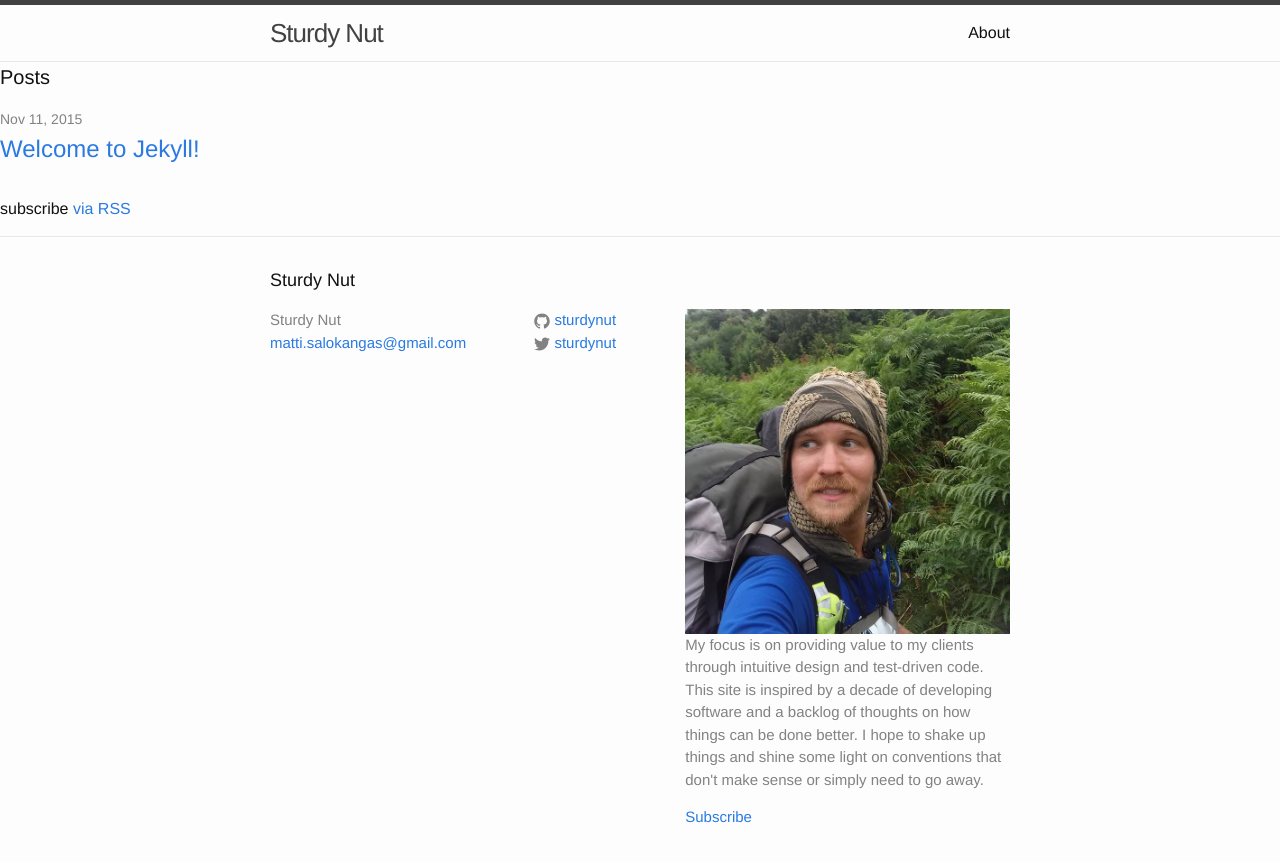
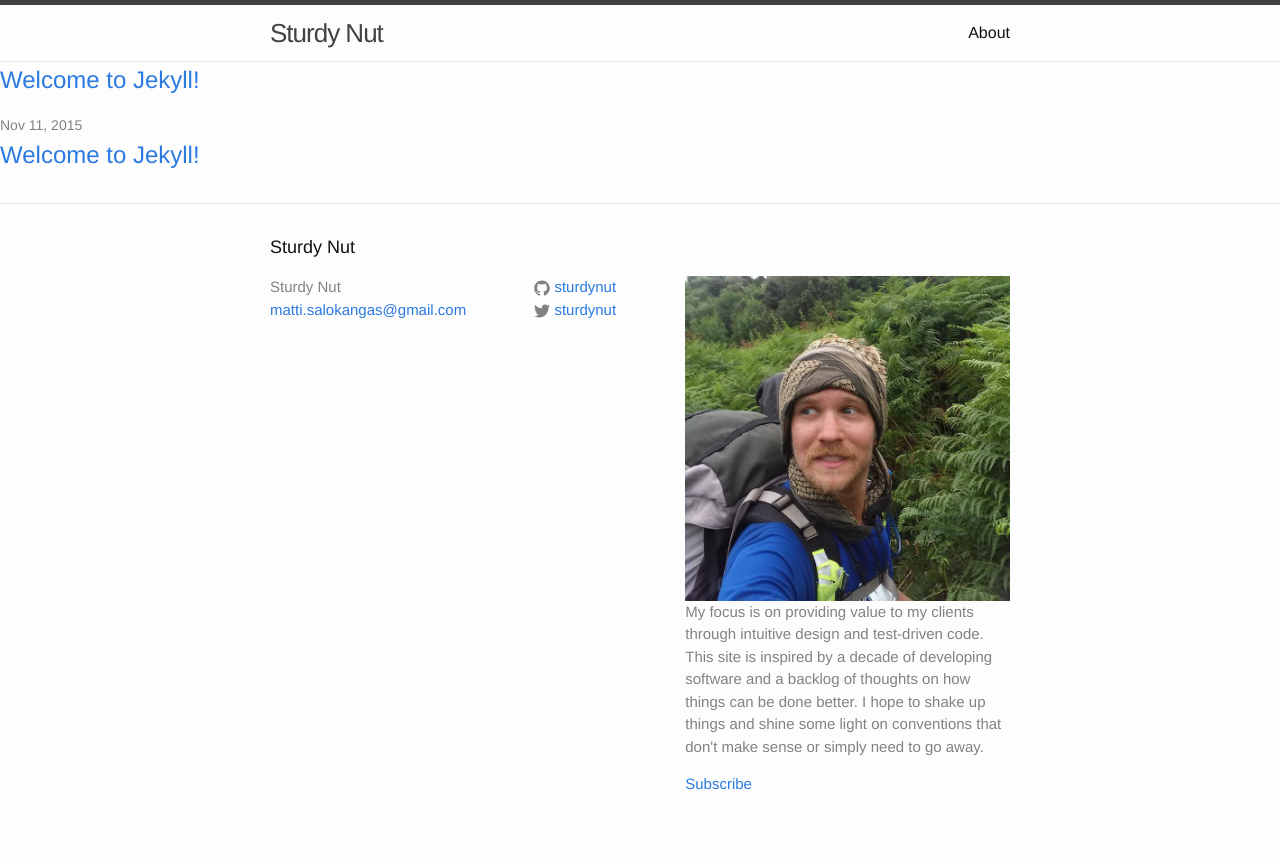
Before and after one commit to sturdynut/sturdynut.github.io, a Jekyll site: the page built from index.html, in a window 1280 px wide. Shown: the top 862 px of the page. Built offline with Jekyll 4.4.1, drawn with Linux system fonts in a browser that asks for light colours.

Commit message:
Update index page

```diff
--- a/index.html
+++ b/index.html
@@ -2,22 +2,22 @@
 layout: default
 ---
 
-<div class="home">
+<div class='home page'>
 
-  <h1 class="page-heading">Posts</h1>
+  <h1 class='page-heading'><a class='post-link' href='{{ site.posts.first.url | prepend: site.baseurl }}'>{{ site.posts.first.title }}</a></h1>
 
-  <ul class="post-list">
+</div>
+
+<div class='posts page'>
+  <ul class='post-list'>
     {% for post in site.posts %}
       <li>
-        <span class="post-meta">{{ post.date | date: "%b %-d, %Y" }}</span>
+        <span class='post-meta'>{{ post.date | date: '%b %-d, %Y' }}</span>
 
         <h2>
-          <a class="post-link" href="{{ post.url | prepend: site.baseurl }}">{{ post.title }}</a>
+          <a class='post-link' href='{{ post.url | prepend: site.baseurl }}'>{{ post.title }}</a>
         </h2>
       </li>
     {% endfor %}
   </ul>
-
-  <p class="rss-subscribe">subscribe <a href="{{ "/feed.xml" | prepend: site.baseurl }}">via RSS</a></p>
-
 </div>
```
